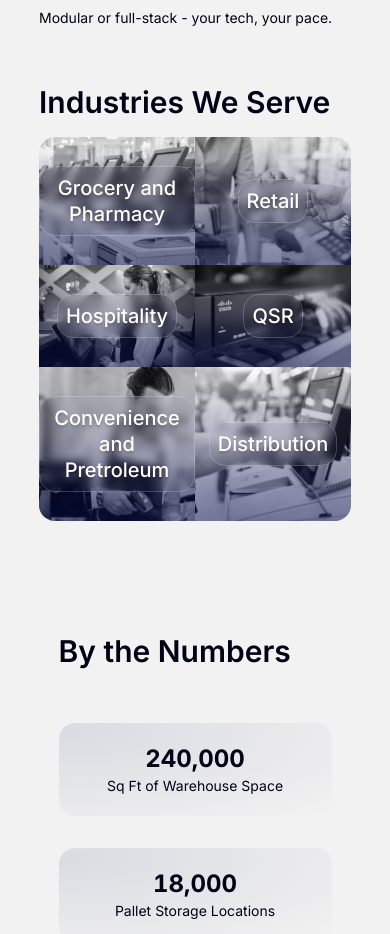
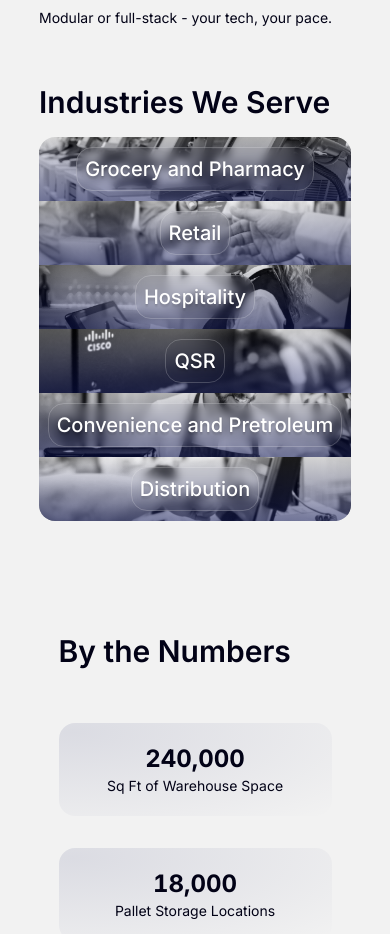
Before and after one commit to IWTechnologies/weareiw, a Next.js app in the folder nextjs-weareiw/: page /about in a window 390 px wide. Shown: the part 1300-2234 px from the top of the page. Built offline with nearby package versions, Linux system fonts and the light colour scheme.

Commit message:
about page: industries we serve section breakpoints and grid adjusted

```diff
--- a/nextjs-weareiw/src/app/about/page.tsx
+++ b/nextjs-weareiw/src/app/about/page.tsx
@@ -86,7 +86,7 @@ export default function AboutPage() {
                         </h2>
                     </div>
                     <div className="relative w-full h-96 lg:h-80
-                    grid grid-cols-2 md:grid-cols-none md:flex md:flex-row rounded-2xl overflow-hidden">
+                    grid grid-cols-1 md:grid-cols-2 lg:grid-cols-none lg:flex lg:flex-row rounded-2xl overflow-hidden">
                         {industries.map((industry) => (
                             <div key={industry.label}
                                 className="group relative flex-1 hover:flex-3 active:flex-3 transition-all duration-500 ease-in-out
@@ -98,7 +98,7 @@ export default function AboutPage() {
                                 <div className="w-full h-full flex justify-center items-center">
                                     <h3
                                     className="relative z-20 w-fit h-fit p-2 rounded-2xl border border-white/20
-                                    opacity-100 md:opacity-0 md:group-hover:opacity-100
+                                    opacity-100 lg:opacity-0 lg:group-hover:opacity-100
                                     group-active:opacity-100 transition-opacity duration-300
                                     text-white text-shadow-lg backdrop-blur-xs">
                                         {industry.label}
```
